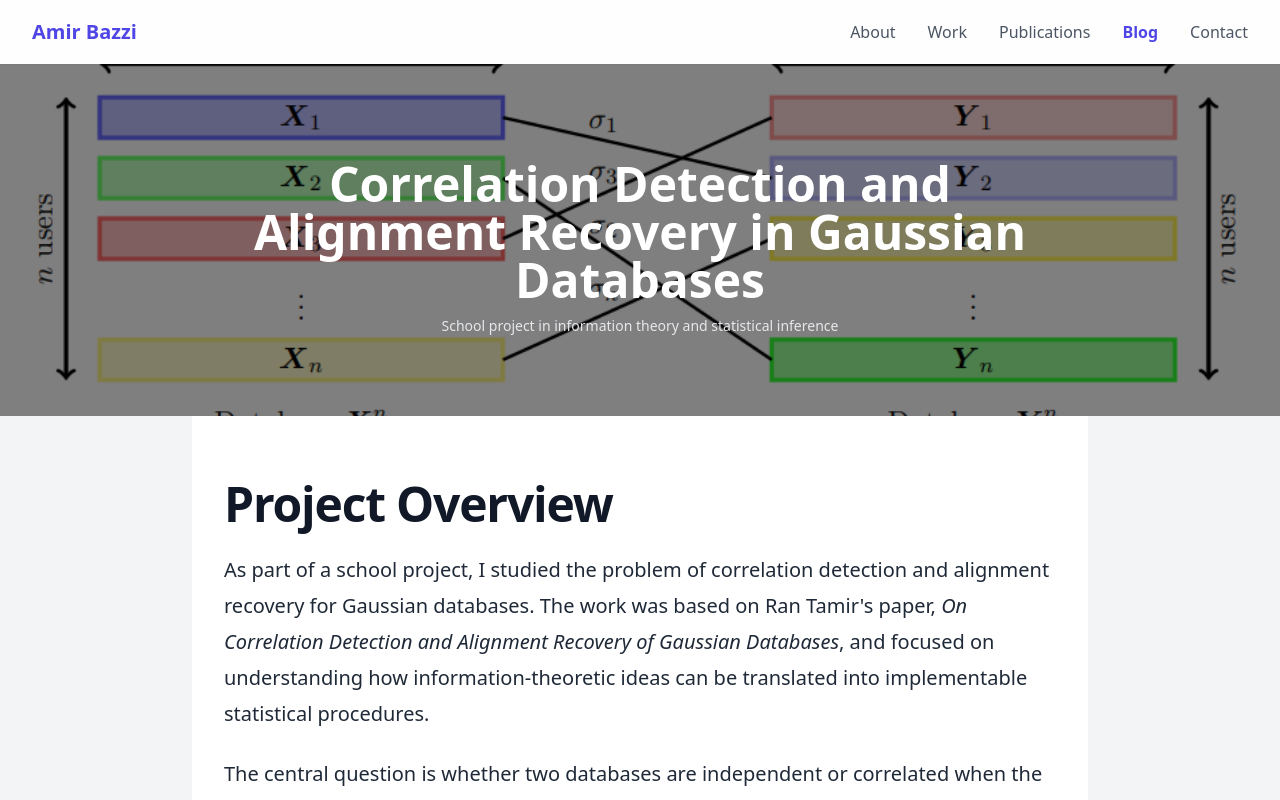
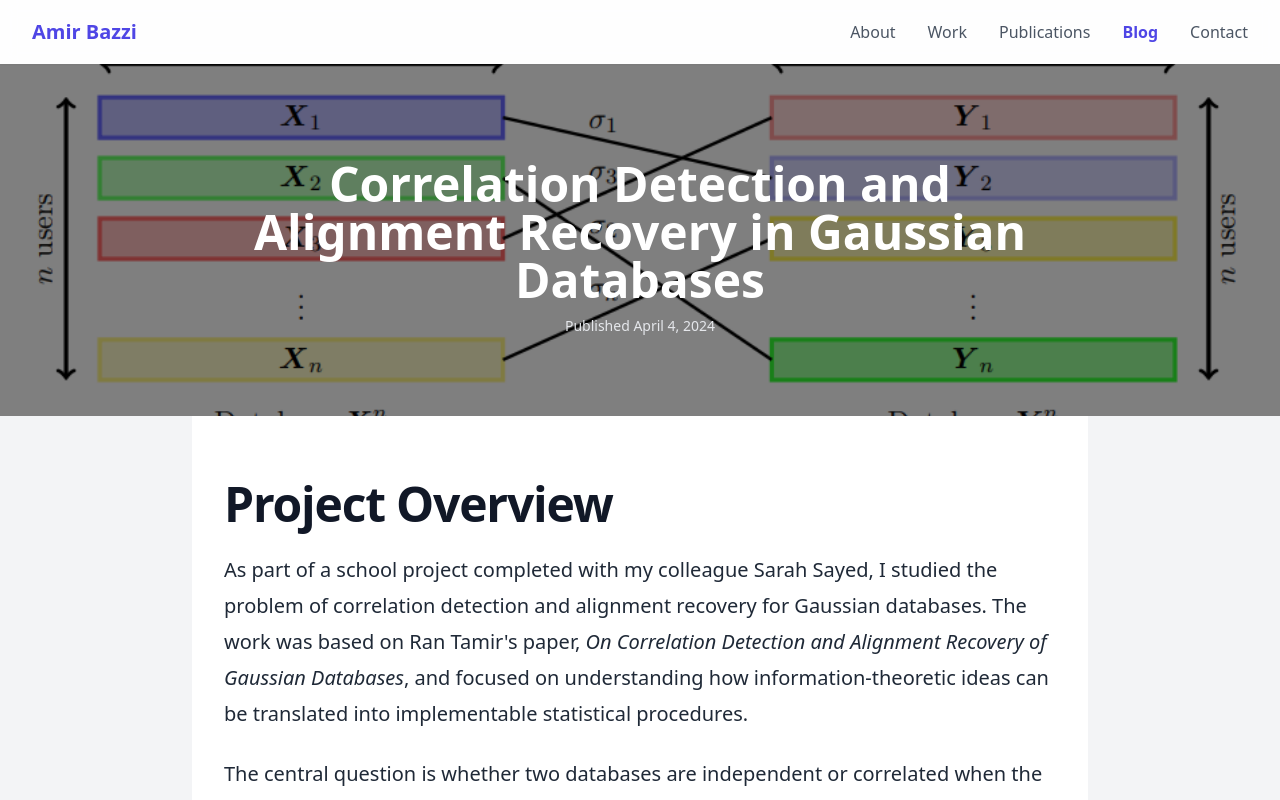
Before and after one commit to bazziamir24/my-website, a React (Vite) app: page /blog/information-theory-project in a window 1280 px wide. Shown: the top 800 px of the page. Built offline with nearby package versions, Linux system fonts and the light colour scheme.

Commit message:
Update information theory project metadata

```diff
--- a/src/pages/Blog.jsx
+++ b/src/pages/Blog.jsx
@@ -40,13 +40,11 @@ export default function Blog() {
                     Correlation Detection and Alignment Recovery in Gaussian Databases
                   </Link>
                 </h3>
-                <p className="text-sm font-medium text-gray-500 mb-4">
-                  Information theory school project
-                </p>
+                <p className="text-sm font-medium text-gray-500 mb-4">April 4, 2024</p>
                 <p className="text-lg leading-relaxed text-gray-700 mb-4">
-                  A school project implementing ideas from Ran Tamir's work on
-                  detecting correlation and recovering hidden alignments between
-                  Gaussian databases.
+                  A school project with Sarah Sayed implementing ideas from Ran
+                  Tamir's work on detecting correlation and recovering hidden
+                  alignments between Gaussian databases.
                 </p>
                 <Link to="/blog/information-theory-project" className="text-indigo-600 font-semibold">
                   Read more -&gt;
--- a/src/pages/Home.jsx
+++ b/src/pages/Home.jsx
@@ -183,8 +183,9 @@ export default function Home() {
                     Gaussian Database Alignment
                   </h3>
                   <p className="text-gray-600 text-sm mb-4">
-                    Information theory school project on correlation detection
-                    and alignment recovery under hidden row permutations.
+                    Information theory school project with Sarah Sayed on
+                    correlation detection and alignment recovery under hidden
+                    row permutations.
                   </p>
                   <span className="text-indigo-600 font-semibold">Read more -&gt;</span>
                 </div>
@@ -236,7 +237,7 @@ export default function Home() {
             Latest Posts
           </h2>
           <div className="space-y-12">
-            {/* Newest blog post */}
+            {/* Information theory blog post */}
             <article className="flex flex-col sm:flex-row items-start">
               <img
                 src={assetPath('assets/tamir_paper.png')}
@@ -250,19 +251,18 @@ export default function Home() {
                     Correlation Detection and Alignment Recovery in Gaussian Databases
                   </Link>
                 </h3>
-                <p className="text-sm text-gray-500 mb-3">
-                  Information theory school project
-                </p>
+                <p className="text-sm text-gray-500 mb-3">April 4, 2024</p>
                 <p className="text-gray-700 mb-2">
-                  Implementing ideas from Ran Tamir's work on correlation
-                  detection and hidden alignment recovery in Gaussian databases.
+                  School project with Sarah Sayed implementing ideas from Ran
+                  Tamir's work on correlation detection and hidden alignment
+                  recovery in Gaussian databases.
                 </p>
                 <Link to="/blog/information-theory-project" className="text-indigo-600 font-semibold">
                   Read more -&gt;
                 </Link>
               </div>
             </article>
-            {/* Second blog post */}
+            {/* GNN blog post */}
             <article className="flex flex-col sm:flex-row items-start">
               <img
                 src={assetPath('assets/medium/hero_gnn.webp')}
--- a/src/pages/blog/InformationTheoryProject.jsx
+++ b/src/pages/blog/InformationTheoryProject.jsx
@@ -14,9 +14,7 @@ export default function InformationTheoryProject() {
         title="Correlation Detection and Alignment Recovery in Gaussian Databases"
         compact
       >
-        <p className="text-sm text-gray-200 mt-3">
-          School project in information theory and statistical inference
-        </p>
+        <p className="text-sm text-gray-200 mt-3">Published April 4, 2024</p>
       </HeroSection>
 
       <article className="max-w-4xl mx-auto px-4 sm:px-6 lg:px-8 py-16 bg-white text-gray-800">
@@ -24,12 +22,12 @@ export default function InformationTheoryProject() {
           Project Overview
         </h2>
         <p className="text-xl leading-9 mb-6">
-          As part of a school project, I studied the problem of correlation
-          detection and alignment recovery for Gaussian databases. The work was
-          based on Ran Tamir's paper, <em>On Correlation Detection and Alignment
-          Recovery of Gaussian Databases</em>, and focused on understanding how
-          information-theoretic ideas can be translated into implementable
-          statistical procedures.
+          As part of a school project completed with my colleague Sarah Sayed,
+          I studied the problem of correlation detection and alignment recovery
+          for Gaussian databases. The work was based on Ran Tamir's paper,{' '}
+          <em>On Correlation Detection and Alignment Recovery of Gaussian
+          Databases</em>, and focused on understanding how information-theoretic
+          ideas can be translated into implementable statistical procedures.
         </p>
         <p className="text-xl leading-9 mb-10">
           The central question is whether two databases are independent or
--- a/src/pages/projects/Project4.jsx
+++ b/src/pages/projects/Project4.jsx
@@ -24,11 +24,12 @@ export default function Project4() {
           Project Overview
         </h2>
         <p className="text-lg leading-relaxed mb-4">
-          This school project implemented and studied algorithms from Ran
-          Tamir's paper on correlation detection and alignment recovery of
-          Gaussian databases. The problem combines hypothesis testing,
-          information theory, probability, and algorithmic recovery under an
-          unknown row permutation.
+          This school project, completed with my colleague Sarah Sayed,
+          implemented and studied algorithms from Ran Tamir's paper on
+          correlation detection and alignment recovery of Gaussian databases.
+          The problem combines hypothesis testing, information theory,
+          probability, and algorithmic recovery under an unknown row
+          permutation.
         </p>
         <p className="text-lg leading-relaxed mb-4">
           I explored how to generate independent and correlated Gaussian
```
